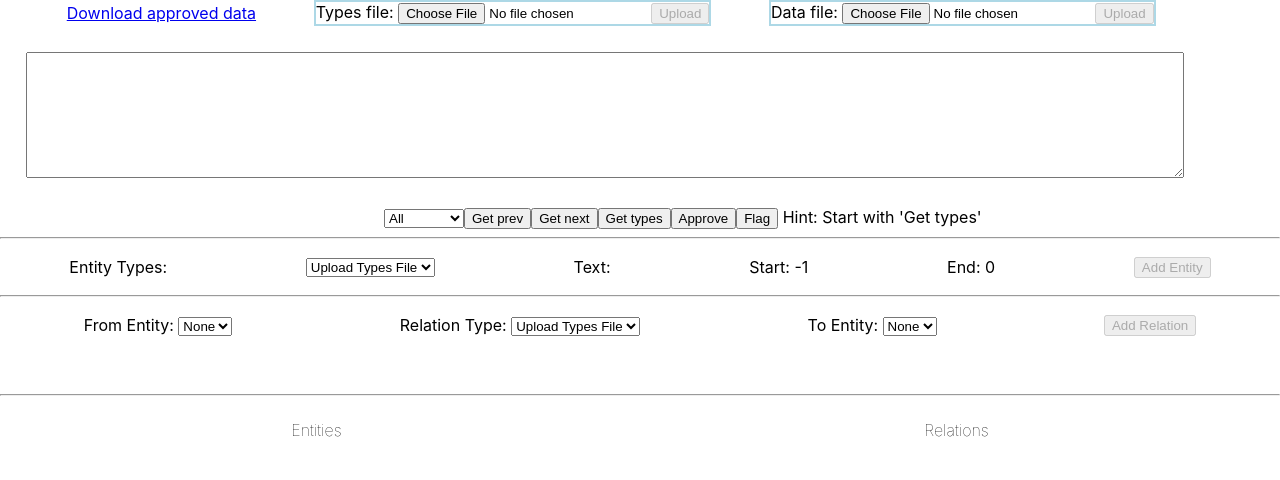
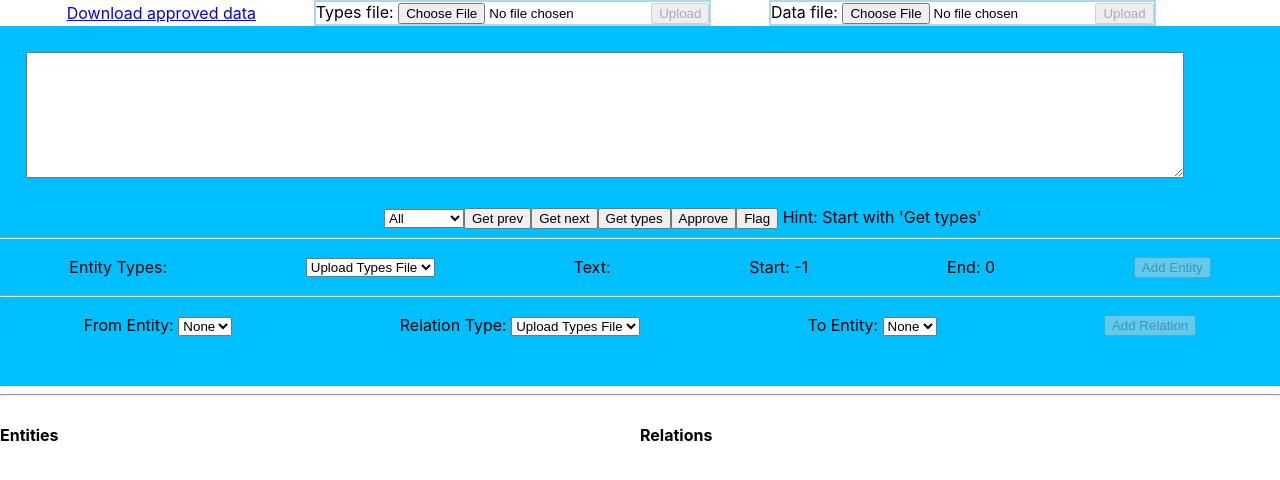
Before and after one commit to abhinav-kumar-thakur/relation-extraction-annotator, a React (Create React App) app in the folder frontend/: page / in a window 1280 px wide. Shown: the top 480 px of the page. Built offline with nearby package versions, Linux system fonts and the light colour scheme.

Commit message:
Add style labelling list

```diff
--- a/frontend/src/App.css
+++ b/frontend/src/App.css
@@ -4,6 +4,7 @@
 
 .ControlPanel {
   height: 45vh;
+  background-color: deepskyblue;
 }
 
 .NER_types_inputs {
@@ -43,9 +44,13 @@
   font-weight: lighter;
   justify-content: space-around;
   width: 100%;
-  height: 50vh;
 }
 
 .Label {
+  width: 80vh;
+}
+
+.LabelList {
   overflow-y: scroll;
+  height: 45vh;
 }
--- a/frontend/src/App.js
+++ b/frontend/src/App.js
@@ -300,8 +300,8 @@ function App() {
       <hr/>
       <div className='LabelsWrapper'>
         <div className='Label'>
-          <p>Entities</p>
-          <ul>
+          <h4>Entities</h4>
+          <ul className='LabelList'>
             {entities.map((entity, index) =>
               <li style={{width: '100%'}}>
                 <p>{entity.text}</p>
@@ -364,11 +364,10 @@ function App() {
           </ul>
         </div>
         <div className='Label'>
-          <p>Relations</p>
-          <ul>
-
+          <h4>Relations</h4>
+          <ul className='LabelList'>
             {relations.map((relation, index) => <li pos={index}>
-            <button onClick={handleRemoveRelation}> Delete</button>
+            <button  pos={index} onClick={handleRemoveRelation}> Delete</button>
               {' ' + relation.head.text + ' '}
               <select name='Relation Type' id={`${index}_relation_type`} value={relation.type} onChange={(e) => {
                   const new_relations = relations.map((rel, i) => {
@@ -384,7 +383,6 @@ function App() {
              {' ' + relation.tail.text}
              <p>{relation.score}</p>
              </li>)}
-
           </ul>
         </div>
       </div>
```
